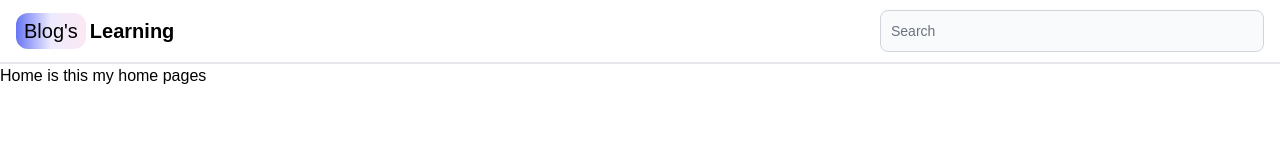
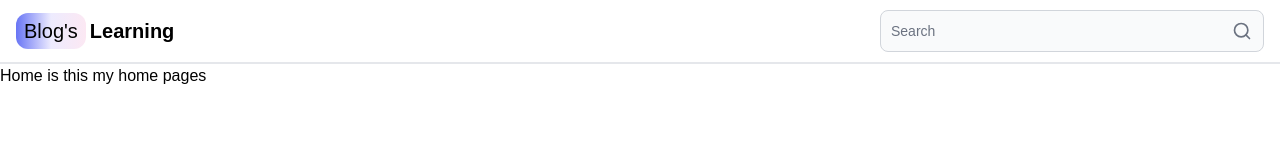
Before and after one commit to tchasinga/blogs-learning, a React (Vite) app in the folder frontend/: page / in a window 1280 px wide. Shown: the top 160 px of the page. Built offline with nearby package versions, Linux system fonts and the light colour scheme.

Commit message:
new code is added now

```diff
--- a/frontend/src/Components/Header.jsx
+++ b/frontend/src/Components/Header.jsx
@@ -1,5 +1,6 @@
 import { Navbar, TextInput } from 'flowbite-react'
 import { Link } from 'react-router-dom'
+import { FiSearch } from "react-icons/fi";
 
 export default function Header() {
   return (
@@ -9,7 +10,7 @@ export default function Header() {
             <p>Learning</p>
         </Link>
         <form>
-            <TextInput className='w-96' placeholder='Search' />
+            <TextInput className='w-96' type='text' rightIcon={FiSearch}  placeholder='Search' />
         </form>
     </Navbar>
   )
```
